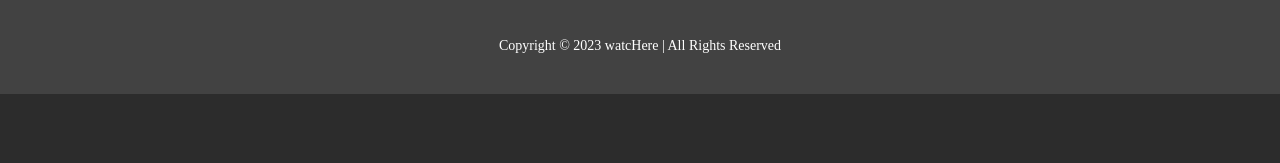
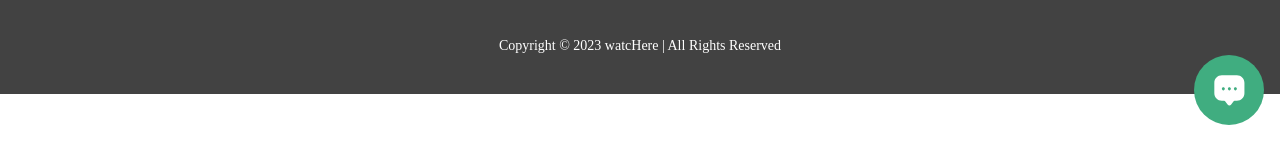
Before and after one commit to 9woody5/watcHere, a React (Vite) app: page / in a window 1280 px wide. Shown: the part 559-722 px from the top of the page. Built offline with nearby package versions, Linux system fonts and the light colour scheme; a web font is replaced by a local one.

Commit message:
Refactor: 불필요 코드 삭제
구형 라우터 불필요 코드 삭제

```diff
--- a/src/App.jsx
+++ b/src/App.jsx
@@ -1,19 +1,16 @@
 import { RouterProvider, createBrowserRouter } from "react-router-dom";
-import { useState } from "react";
 import { Reset } from "styled-reset";
 import "./App.css";
 
 import MainPage from "./Pages/MainPage";
-
-import ChatIcon from "./Components/Main/ChatIcon";
 import ErrorPage from "./Common/Error";
 import AdmimMain from "./Pages/AdminMain";
 import ContentDetail from "./Pages/ContentDetail";
 import ContentCategory from "./Components/Category/CategoryContent";
 import DummyContentDetail from "./Components/Category/dummyContentDetail";
+import ContentSite from "./router/ContentSite";
+import AdminSite from "./router/AdminSite";
 
-import ContentSite from "./router/ContentSite";
-import { AdminSite } from "./router/AdminSite";
 const router = createBrowserRouter([
   {
     path: "/",
@@ -38,7 +35,6 @@ const router = createBrowserRouter([
       },
     ],
   },
-
   {
     path: "/admin",
     element: <AdminSite />,
@@ -52,38 +48,7 @@ const router = createBrowserRouter([
   },
 ]);
 function App() {
-  // 기본 로그인 상태 false로 설정
-  const [isLoggedIn, setLoggedIn] = useState(true);
-  // 로그인 로직 작성 시, setLoggedIn(true)로 설정
-  return (
-    <RouterProvider router={router} />
-    // <BrowserRouter>
-    //   <div className="App">
-    //     <Reset />
-    //     <div className="w-full bg-grey-200 min-h-screen">
-    //       <MainNav isLoggedIn={isLoggedIn} />
-    //       <Routes>
-    //         <Route path="/" element={<MainPage />} />
-    //         <Route path="/Admin" element={<AdmimMain />} />
-    //         <Route path="/Category" element={<ContentCategory />} />
-    //         <Route
-    //           path="/ContentDetail/:idx"
-    //           element={<DummyContentDetail />}
-    //         />
-    //         <Route path="/*" element={<ErrorPage to="/" />} />
-    //       </Routes>
-    //     </div>
-    //     <Chat />
-    //     {footerEnabled ? (
-    //       <div className="w-full flex justify-center">
-    //         <div className=" w-[100%] ">
-    //           <Footer />
-    //         </div>
-    //       </div>
-    //     ) : null}
-    //   </div>
-    // </BrowserRouter>
-  );
+  return <RouterProvider router={router} />;
 }
 
 export default App;
--- a/src/router/AdminSite.jsx
+++ b/src/router/AdminSite.jsx
@@ -1,8 +1,8 @@
 import { Outlet } from "react-router-dom";
 
-export function AdminSite() {
+export default function AdminSite() {
   return (
-    <div>
+    <div className="flex justify-center">
       <Outlet />
     </div>
   );
--- a/src/router/ContentSite.jsx
+++ b/src/router/ContentSite.jsx
@@ -1,13 +1,17 @@
 import { Outlet } from "react-router-dom";
 import Footer from "../Common/Footer";
 import MainNav from "../Components/Main/MainNav";
-import Chat from "../Components/Main/Chat";
+import ChatIcon from "../Components/Main/ChatIcon";
+import { useState } from "react";
 export default function ContentSite() {
+  const [isLoggedIn, setLoggedIn] = useState(true);
   return (
-    <div className="min-h-screen">
+    // <div className="min-h-screen">
+    // <div className="h-screen">
+    <div>
       <MainNav />
       <Outlet />
-      <Chat />
+      <ChatIcon />
       <Footer />
     </div>
   );
```
